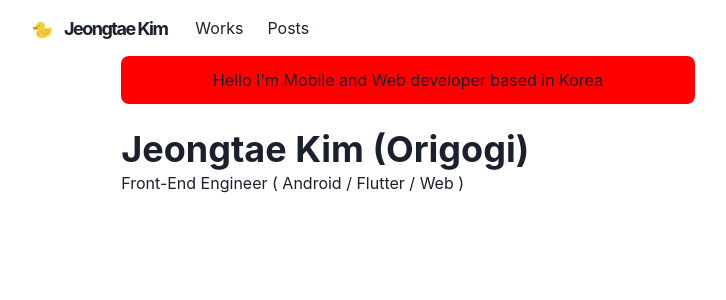
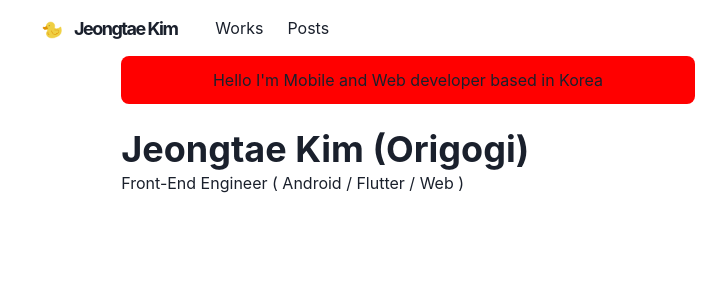
Before and after one commit to Origogi/origogi-homepage, a Next.js app: page / in a window 1280 px wide. Shown: the top 300 px of the page, without its empty margins (232-958 px from the left). Built offline with nearby package versions, Linux system fonts and the light colour scheme.

Commit message:
Fix Logo bug

```diff
--- a/components/logo.js
+++ b/components/logo.js
@@ -5,20 +5,18 @@ import { Text, useColorModeValue } from '@chakra-ui/react'
 import styled from '@emotion/styled'
 
 const LogoBox = styled.span`
-  font-weight : bold;
-  font-size : 18px;
-  display : inline-flex;
-  align-items : center;
-  height : 30px;
-  line-height : 20px
-  padding : 10px
-
+  font-weight: bold;
+  font-size: 18px;
+  display: inline-flex;
+  align-items: center;
+  height: 30px;
+  line-height: 20px;
+  padding: 10px;
   img {
-    transition: 1000ms ease;
+    transition: 200ms ease;
   }
-
   &:hover img {
-      transform : rotate(100deg);
+    transform: rotate(20deg);
   }
 `
 
```
